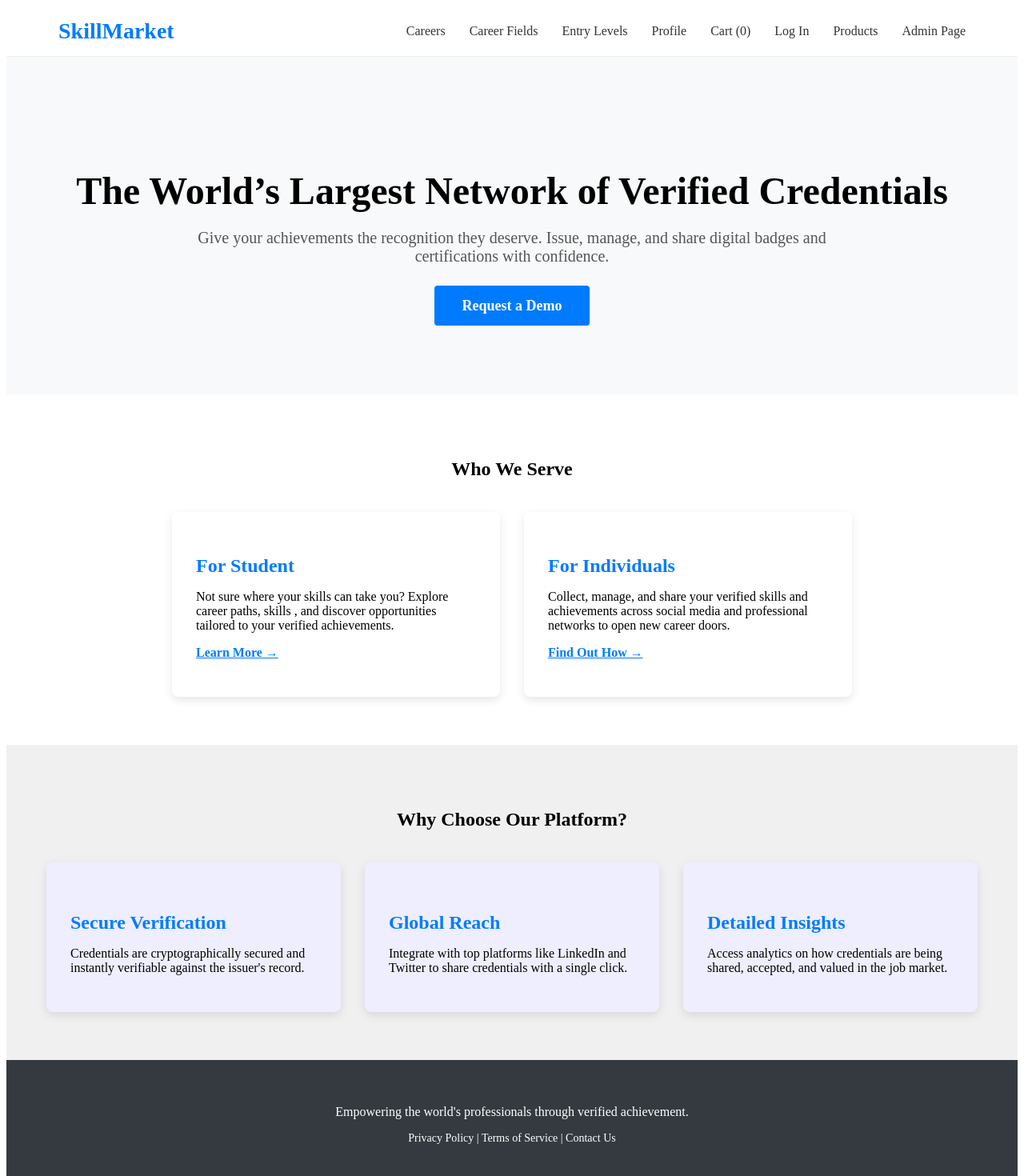
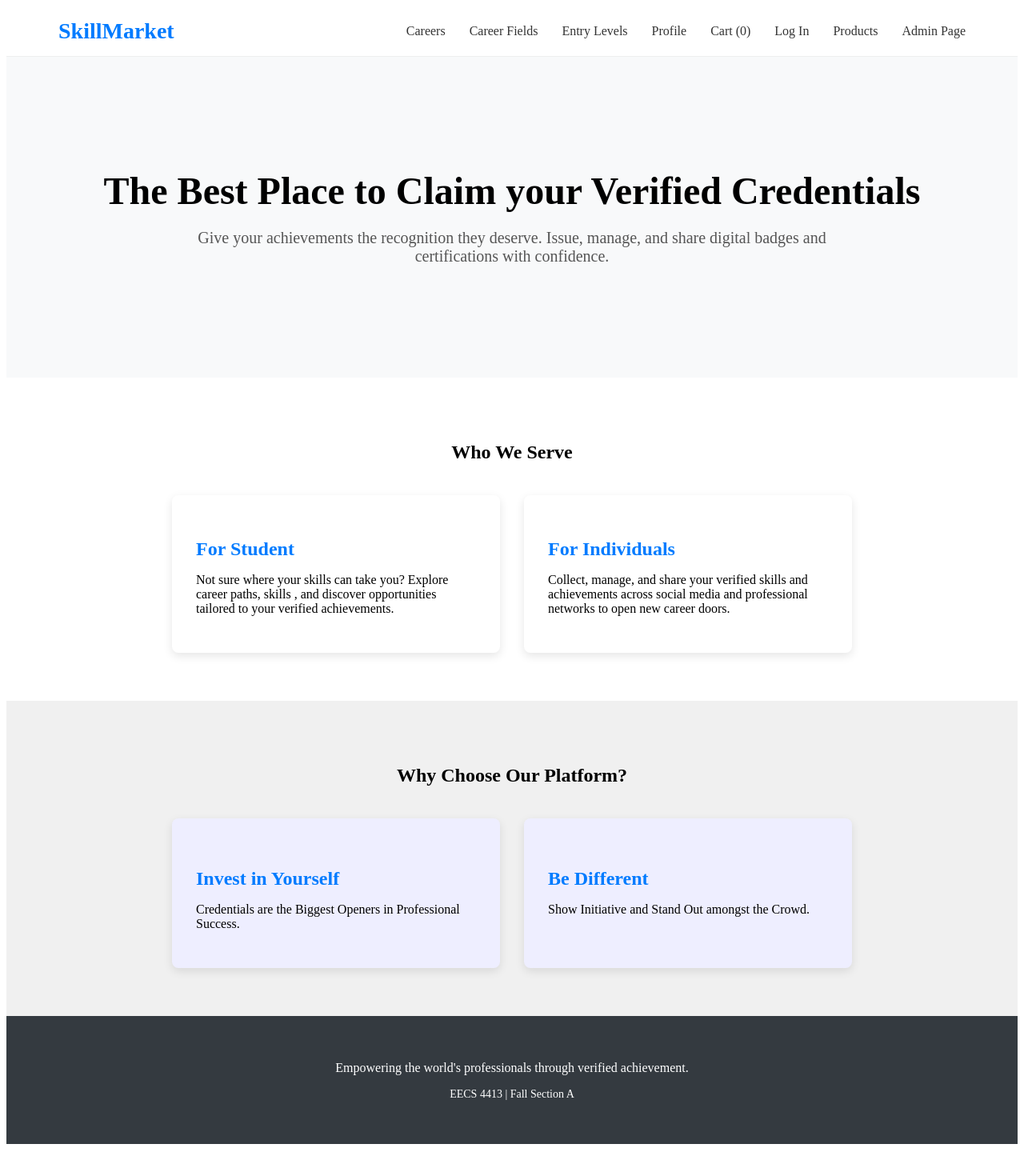
Before and after one commit to Jayson-Amike/website, a React (Vite) app in the folder my-react-app/: page / in a window 1280 px wide. Shown: the top 1470 px of the page at 80% size. After the commit the page ends 1438 px from the top, so only its background shows below. Built offline with nearby package versions, Linux system fonts and the light colour scheme.

Commit message:
index revamp

```diff
--- a/my-react-app/src/components/IndexPage/FeatureSection.jsx
+++ b/my-react-app/src/components/IndexPage/FeatureSection.jsx
@@ -6,19 +6,15 @@ const FeaturesSection = () => (
     <div style={styles.cardContainer}>
       {/* Feature 1 */}
       <div style={{ ...styles.card, backgroundColor: '#eef' }}>
-        <h4 style={styles.cardTitle}>Secure Verification</h4>
-        <p>Credentials are cryptographically secured and instantly verifiable against the issuer's record.</p>
+        <h4 style={styles.cardTitle}>Invest in Yourself</h4>
+        <p>Credentials are the Biggest Openers in Professional Success.</p>
       </div>
       {/* Feature 2 */}
       <div style={{ ...styles.card, backgroundColor: '#eef' }}>
-        <h4 style={styles.cardTitle}>Global Reach</h4>
-        <p>Integrate with top platforms like LinkedIn and Twitter to share credentials with a single click.</p>
+        <h4 style={styles.cardTitle}>Be Different</h4>
+        <p>Show Initiative and Stand Out amongst the Crowd.</p>
       </div>
-      {/* Feature 3 */}
-      <div style={{ ...styles.card, backgroundColor: '#eef' }}>
-        <h4 style={styles.cardTitle}>Detailed Insights</h4>
-        <p>Access analytics on how credentials are being shared, accepted, and valued in the job market.</p>
-      </div>
+
     </div>
   </section>
 );
--- a/my-react-app/src/components/IndexPage/Footer.jsx
+++ b/my-react-app/src/components/IndexPage/Footer.jsx
@@ -2,7 +2,7 @@ import styles from "./styles";
 const Footer = () => (
   <footer style={styles.footer}>
     <p>Empowering the world's professionals through verified achievement.</p>
-    <p style={{ marginTop: '10px', fontSize: '14px' }}>Privacy Policy | Terms of Service | Contact Us</p>
+    <p style={{ marginTop: '10px', fontSize: '14px' }}>EECS 4413 | Fall Section A </p>
   </footer>
 );
 
--- a/my-react-app/src/components/IndexPage/HeroSection.jsx
+++ b/my-react-app/src/components/IndexPage/HeroSection.jsx
@@ -3,13 +3,11 @@ import styles from './styles';
 
 const HeroSection = () => (
   <section style={styles.hero}>
-    <h1 style={styles.heroTitle}>The World’s Largest Network of Verified Credentials</h1>
+    <h1 style={styles.heroTitle}>The Best Place to Claim your Verified Credentials</h1>
     <p style={styles.heroSubtitle}>
       Give your achievements the recognition they deserve. Issue, manage, and share digital badges and certifications with confidence.
     </p>
-    <a href="/demo" style={{ ...styles.ctaButton, padding: '15px 35px', fontSize: '18px' }} onClick={(e) => { e.preventDefault(); alert('Requesting a demo...'); }}>
-      Request a Demo
-    </a>
+
   </section>
 );
 
--- a/my-react-app/src/components/IndexPage/UserTypeSection.jsx
+++ b/my-react-app/src/components/IndexPage/UserTypeSection.jsx
@@ -10,7 +10,6 @@ const UserTypeSection = () => (
         <p>
           Not sure where your skills can take you? Explore career paths, skills  , and discover opportunities tailored to your verified achievements.
         </p>
-        <p><a href="/organizations" style={{ color: '#007bff', fontWeight: 'bold' }}>Learn More &rarr;</a></p>
       </div>
 
       {/* Card for Individuals */}
@@ -19,7 +18,6 @@ const UserTypeSection = () => (
         <p>
           Collect, manage, and share your verified skills and achievements across social media and professional networks to open new career doors.
         </p>
-        <p><a href="/individuals" style={{ color: '#007bff', fontWeight: 'bold' }}>Find Out How &rarr;</a></p>
       </div>
     </div>
   </section>
```
